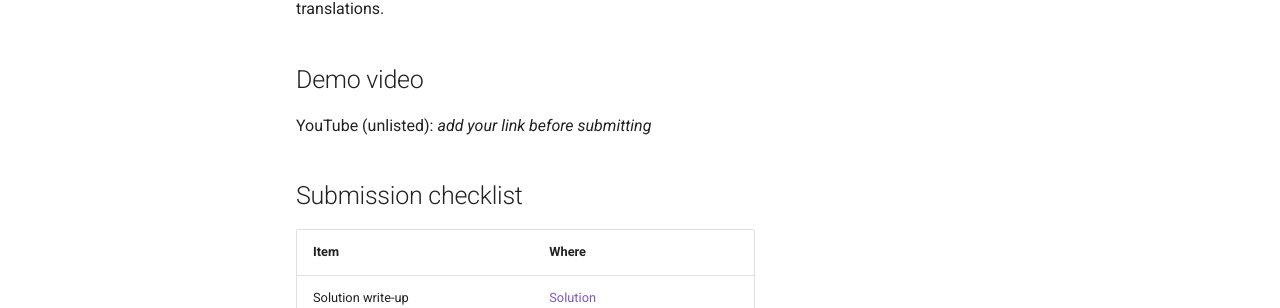
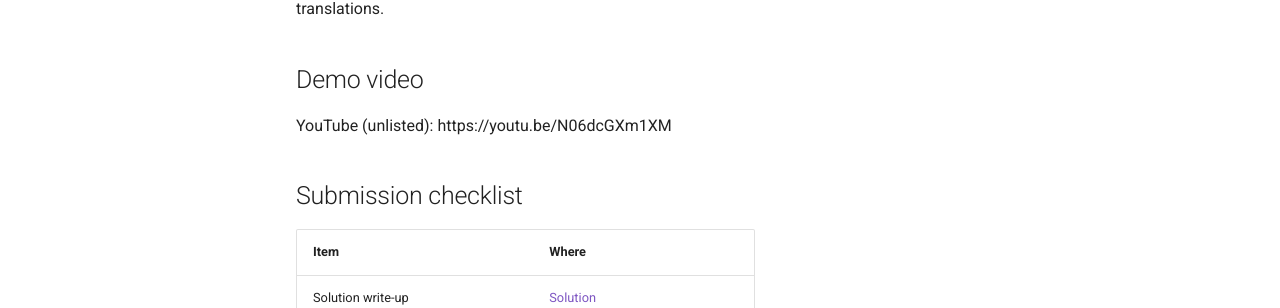
Before and after one commit to ezeanyimhenry1/nketa-webapp, an MkDocs documentation site: the page built from docs_site/index.md, in a window 1280 px wide and 900 px high. Shown: the part 366-674 px from the top of the window. Built offline with MkDocs 1.6.1 and Material for MkDocs 9.7.7, drawn with Linux system fonts in a browser that asks for light colours.

Commit message:
chore: update demo video link in documentation

```diff
--- a/docs_site/index.md
+++ b/docs_site/index.md
@@ -8,7 +8,7 @@ Nketa (formerly [The Igbo Bible](https://theigbobible.netlify.app)) is a Flutter
 
 ## Demo video
 
-YouTube (unlisted): _add your link before submitting_
+YouTube (unlisted): https://youtu.be/N06dcGXm1XM
 
 ## Submission checklist
 
```
